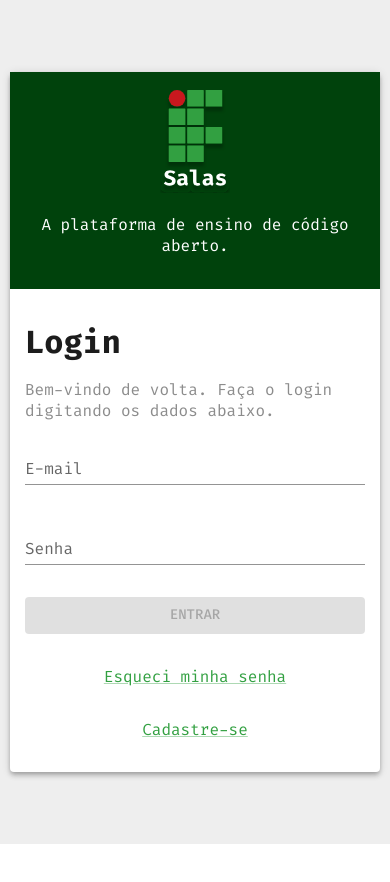
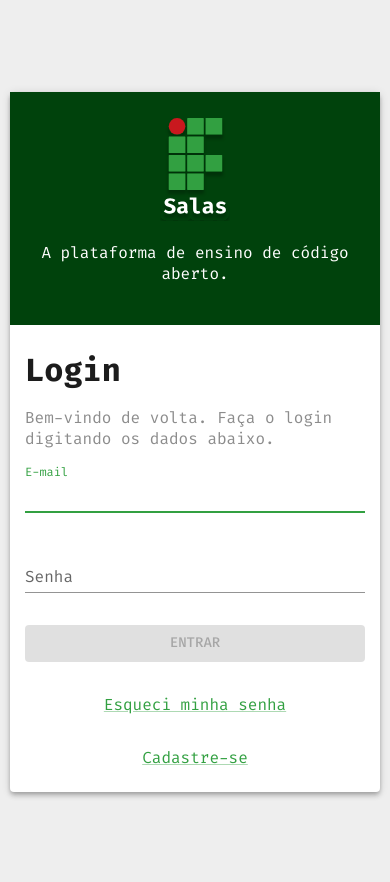
Before and after one commit to leomurca/if-salas-web, a React (Create React App) app: page /login in a window 390 px wide. Before the commit the page ends 844 px from the top, so only its background shows below. Built offline with nearby package versions, Linux system fonts and the light colour scheme.

Commit message:
Improve login responsiveness

```diff
--- a/src/index.css
+++ b/src/index.css
@@ -1,9 +1,11 @@
 body {
   margin: 0;
+  padding: 20px 0;
   font-family: 'Fira Code', monospace;
   -webkit-font-smoothing: antialiased;
   -moz-osx-font-smoothing: grayscale;
   height: 100vh;
+  background-color: #EEEEEE;
 }
 
 code {
--- a/src/screens/Login/View.js
+++ b/src/screens/Login/View.js
@@ -28,13 +28,13 @@ function View({
   error,
   layoutType,
 }) {
-  const { paper, boxLogo, boxForm } = styles[layoutType];
+  const { paper, boxLogo, boxForm, logoContainer } = styles[layoutType];
 
   return (
     <Fragment>
       <Paper sx={paper} elevation={4} variant="elevation">
         <Box sx={boxLogo}>
-          <Container>
+          <Container sx={logoContainer}>
             <img
               src={logoImage}
               width={layoutType === 'desktop' ? '100' : '70'}
@@ -54,6 +54,7 @@ function View({
               type="email"
               value={email}
               onChange={e => onChangeEmail(e.target.value)}
+              autoFocus
             />
             <TextField
               id="password"
--- a/src/screens/Login/styles.js
+++ b/src/screens/Login/styles.js
@@ -1,3 +1,4 @@
+// ========== Desktop  ==========
 const desktopPaper = {
   width: '950px',
   height: '500px',
@@ -5,14 +6,6 @@ const desktopPaper = {
   justifyContent: 'center',
   color: 'white',
   textAlign: 'center',
-};
-
-const mobilePaper = {
-  ...desktopPaper,
-  flexDirection: 'column',
-  height: '700px',
-  marginLeft: '10px',
-  marginRight: '10px',
 };
 
 const baseBox = {
@@ -29,12 +22,6 @@ const desktopBoxLogo = {
   backgroundColor: 'secondary.main',
 };
 
-const mobileBoxLogo = {
-  ...desktopBoxLogo,
-  height: '45%',
-  padding: '0',
-};
-
 const desktopBoxForm = {
   ...baseBox,
   '> h1, p ': {
@@ -49,22 +36,45 @@ const desktopBoxForm = {
   },
 };
 
+const logoContainerDesktop = {};
+
+const desktop = {
+  paper: desktopPaper,
+  boxLogo: desktopBoxLogo,
+  boxForm: desktopBoxForm,
+  logoContainer: logoContainerDesktop,
+};
+
+// ========== Mobile ==========
+const mobilePaper = {
+  ...desktopPaper,
+  flexDirection: 'column',
+  height: '700px',
+  marginLeft: '10px',
+  marginRight: '10px',
+};
+
+const mobileBoxLogo = {
+  ...desktopBoxLogo,
+  height: '50%',
+  padding: '0',
+};
+
 const mobileBoxForm = {
   ...desktopBoxForm,
   padding: '0 15px',
   width: 'fit-content',
 };
 
-const desktop = {
-  paper: desktopPaper,
-  boxLogo: desktopBoxLogo,
-  boxForm: desktopBoxForm,
+const logoContainerMobile = {
+  padding: '20px 16px',
 };
 
 const mobile = {
   paper: mobilePaper,
   boxLogo: mobileBoxLogo,
   boxForm: mobileBoxForm,
+  logoContainer: logoContainerMobile,
 };
 
 const styles = { desktop, mobile };
```
